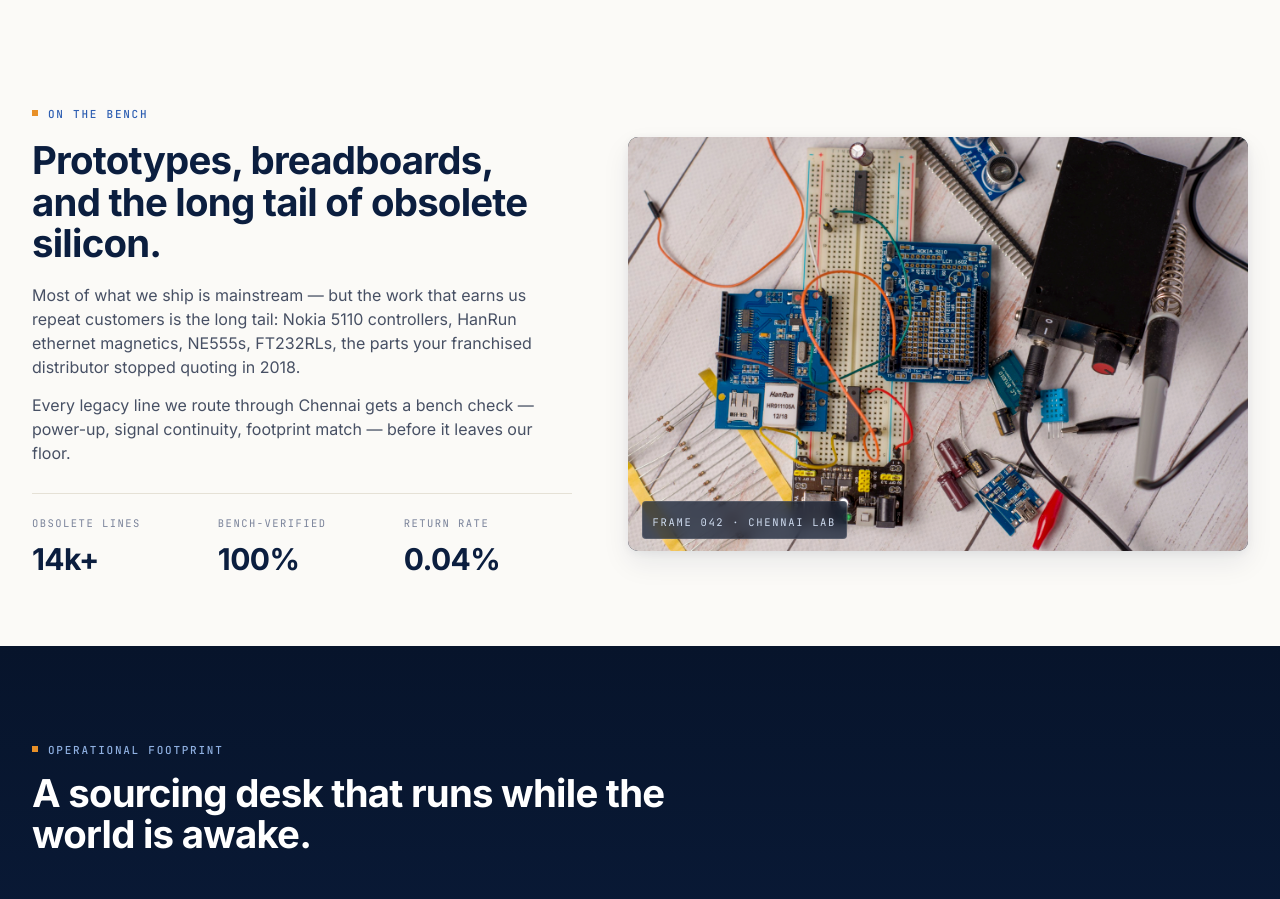
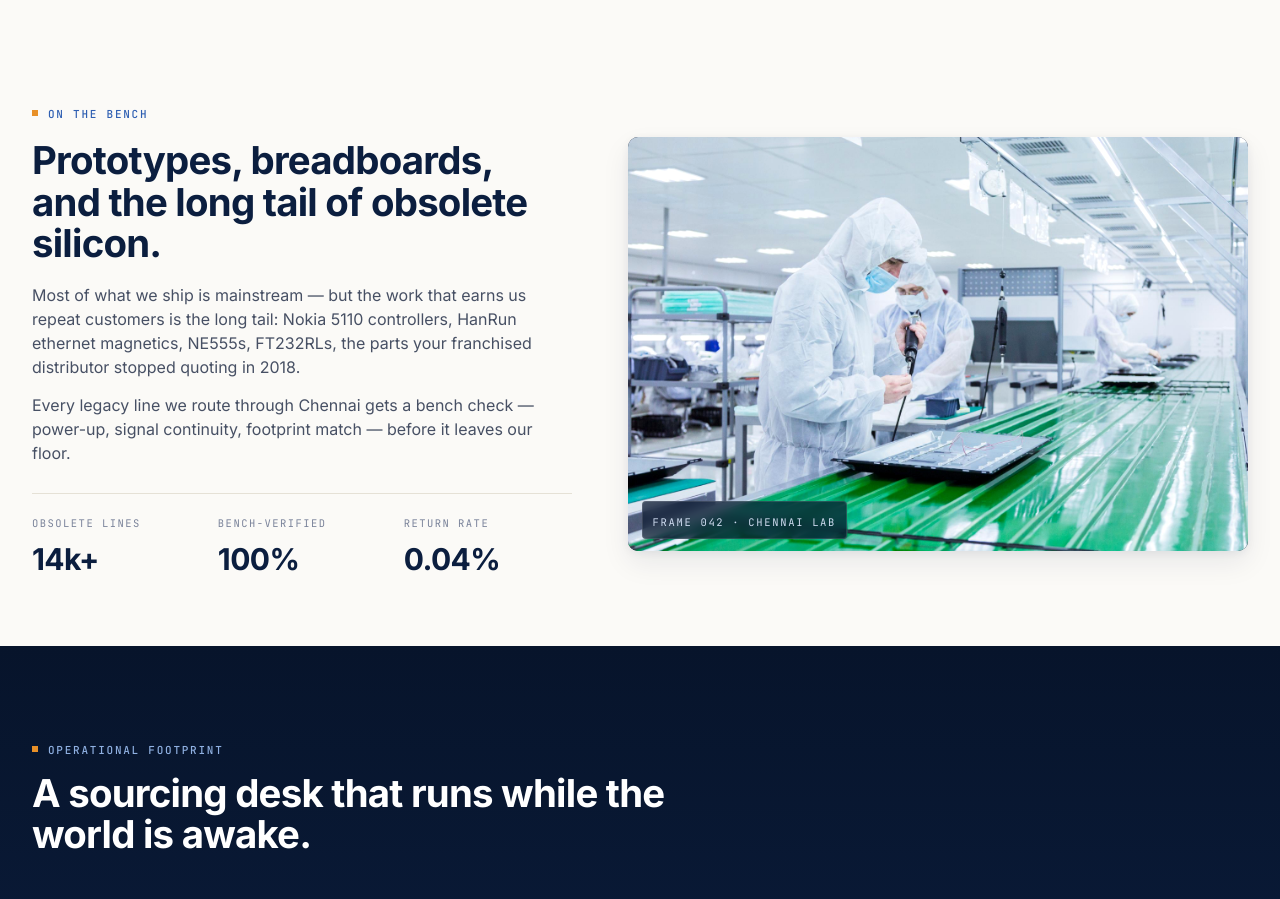
Before and after one commit to ashish8141/srmglobal, a Next.js app: page /about in a window 1280 px wide. Shown: the part 2360-3259 px from the top of the page. Built offline with nearby package versions, Linux system fonts and the light colour scheme.

Commit message:
Updated Changes in About Page

```diff
--- a/app/about/page.jsx
+++ b/app/about/page.jsx
@@ -133,7 +133,7 @@ export default function AboutPage() {
               </div>
             </div>
             <div className="bench-split__photo">
-              <img src="/assets/workbench-2.jpg" alt="Bench-top prototype with breadboard, Arduino-style microcontroller boards, soldering iron, capacitors, and assorted through-hole resistors." loading="lazy" />
+              <img src="/assets/658.jpg" alt="Bench-top prototype with breadboard, Arduino-style microcontroller boards, soldering iron, capacitors, and assorted through-hole resistors." loading="lazy" />
               <div className="bench-split__photo-meta">
                 <span className="mono">FRAME 042 · CHENNAI LAB</span>
               </div>
--- a/app/globals.css
+++ b/app/globals.css
@@ -675,6 +675,7 @@ a, button { transition: color .15s, background .15s, border-color .15s, box-shad
   box-shadow: var(--shadow-md);
   aspect-ratio: 16 / 9;
   max-height: 560px;
+  width: 100%;
 }
 .workbench-photo img {
   width: 100%; height: 100%; object-fit: cover;
--- a/components/QuickRFQ.jsx
+++ b/components/QuickRFQ.jsx
@@ -83,9 +83,9 @@ export default function QuickRFQ() {
         }}>✓</div>
         <h3>Request transmitted.</h3>
         <p style={{ marginTop: 8 }}>
-          Reference <span className="mono" style={{ color: "var(--ink-700)" }}>{ref}</span> with <span className="mono" style={{ color: "var(--ink-700)" }}>{pns.length}</span> part {pns.length === 1 ? "number" : "numbers"} routed to <span className="mono">rfq@srmglobaltech.com</span>. Our team responds within 2 hours during business hours.
+          Reference <span className="mono" style={{ color: "var(--paper)" }}>{ref}</span> with <span className="mono" style={{ color: "var(--paper)" }}>{pns.length}</span> part {pns.length === 1 ? "number" : "numbers"} routed to <span className="mono">rfq@srmglobaltech.com</span>. Our team responds within 2 hours during business hours.
         </p>
-        <button className="btn btn-ghost btn-sm" style={{ marginTop: 16 }} onClick={() => { setSent(false); setData({ name: "", company: "", email: "", qty: "", notes: "" }); setPns([]); }}>
+        <button className="btn btn-ghost btn-sm hover:text-black" style={{ marginTop: 16 , color: "var(--paper)"}} onClick={() => { setSent(false); setData({ name: "", company: "", email: "", qty: "", notes: "" }); setPns([]); }}>
           Submit another →
         </button>
       </div>
```
Also changed, not shown: public/assets/658.jpg (added).
